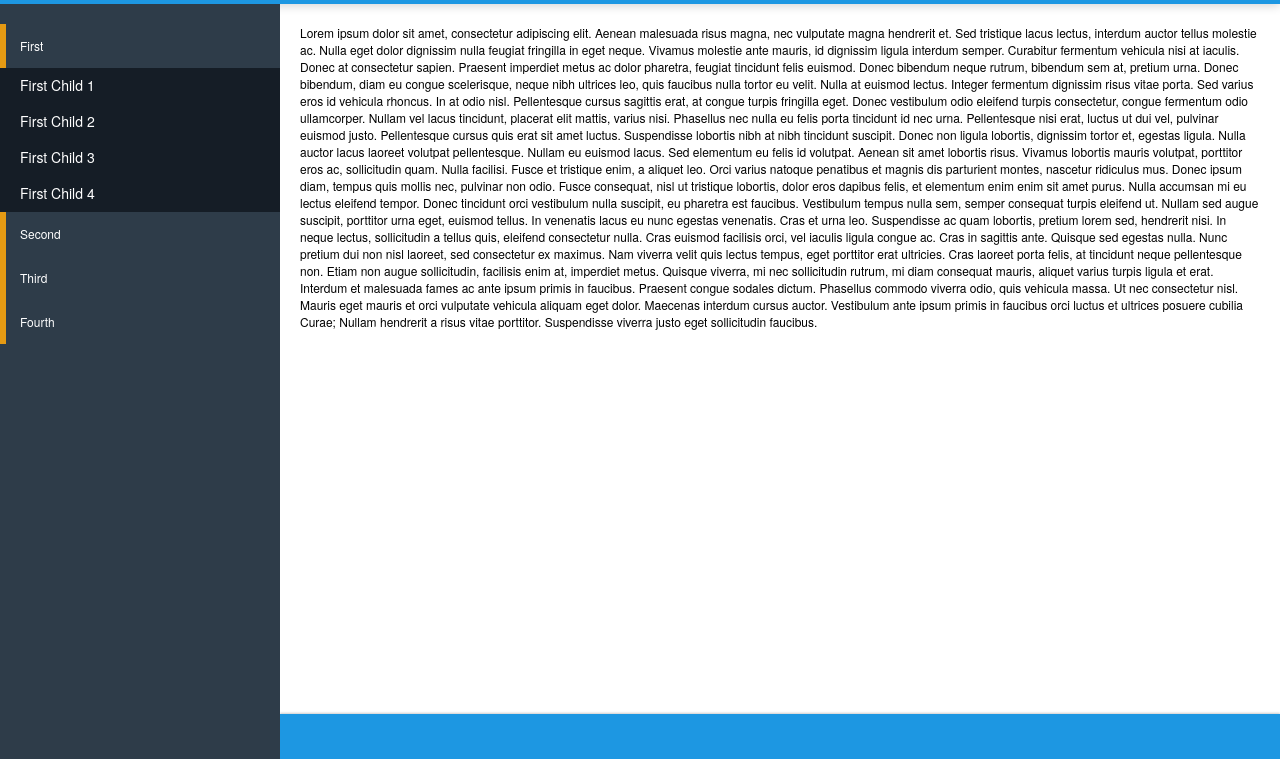
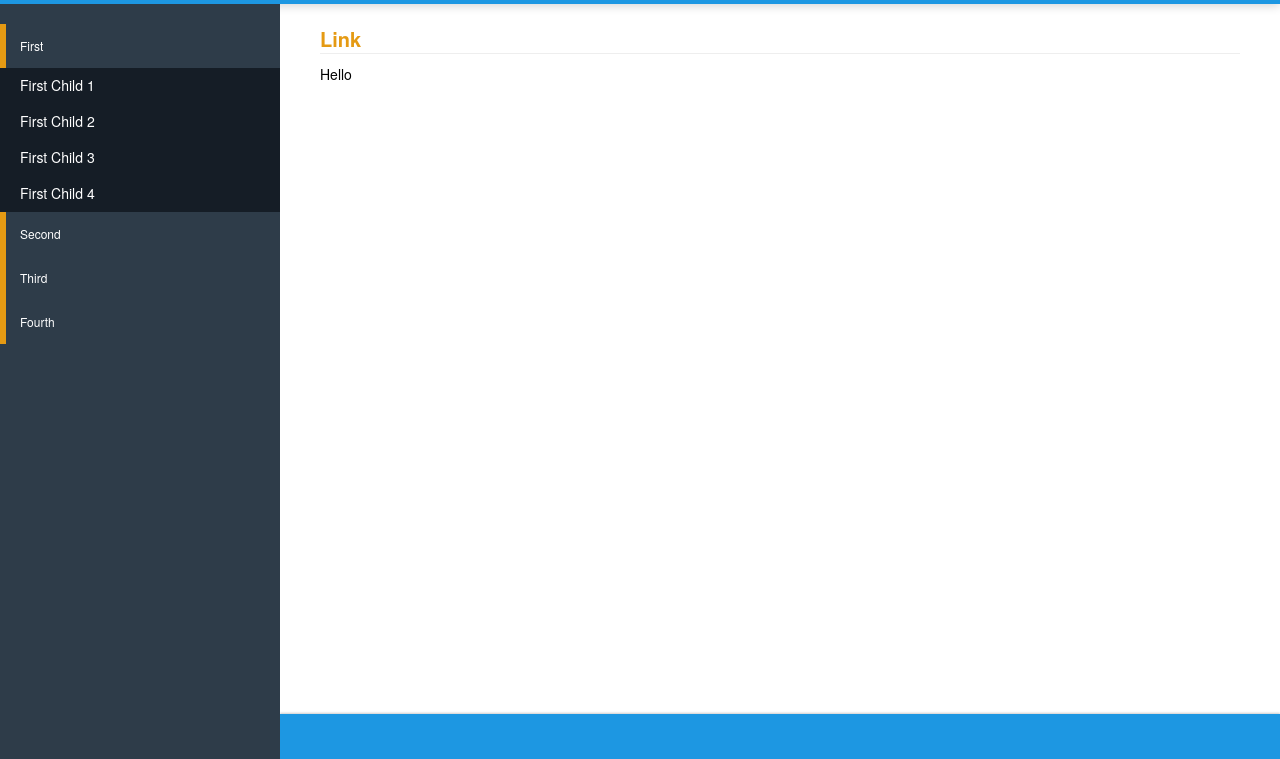
Before and after one commit to choijaewoong/template, a plain HTML site: page views/index.html in a window 1280 px wide. Shown: the part 41-800 px from the top of the page. Drawn offline with Linux system fonts and the light colour scheme.

Commit message:
style:contents title 디자인

```diff
--- /dev/null
+++ b/assets/css/_contents.css
@@ -0,0 +1,18 @@
+.contents {
+    padding: 20px 40px;
+    -webkit-transition: all .3s ease-in;
+    transition: all .3s ease-in;
+}
+
+.contents-tit {
+    margin-bottom: 10px;
+    font-size: 20px;
+    font-weight: bold;
+    color: #E59A13;
+    border-bottom: 1px solid #eee;
+}
+.contents-tit .tit-sub {
+    color: #333;
+    font-size: 14px;
+    font-weight: normal;
+}
--- a/assets/css/_header.css
+++ b/assets/css/_header.css
@@ -11,7 +11,7 @@
     -moz-box-shadow:    0 1px 10px rgba(0, 0, 0, .2);
     -webkit-box-shadow: 0 1px 10px rgba(0, 0, 0, .2);
     box-shadow:         0 1px 10px rgba(0, 0, 0, .2);
-
+    z-index: 100;
 }
 .header-tit {
     float: left;
@@ -74,6 +74,7 @@
     background-color: #2e3c49;
     -webkit-transition: left .3s ease-in, opacity .3s ease-in;
     transition: left .3s ease-in, opacity .3s ease-in;
+    z-index: 90;
 }
 
 .lnb-menu .menu-link {
--- a/assets/css/_module/_link.css
+++ b/assets/css/_module/_link.css
@@ -1,3 +1,6 @@
+.link {
+    color: #000;
+}
 .link .txt-link{
     display: inline-block;
     position: relative;
--- a/assets/css/_responsive.css
+++ b/assets/css/_responsive.css
@@ -17,11 +17,8 @@
         left: 0;
     }
     .container {
-        margin-top: -45px;
+        margin-left: 0;
         padding-top: 135px;
-    }
-    .contents {
-        margin-left: 0;
     }
     .footer {
         margin-left: 0;
--- a/assets/css/layout.css
+++ b/assets/css/layout.css
@@ -2,16 +2,11 @@
 
 .container {
     min-height:100%;
-    margin-top: -45px;
+    margin: -45px 0 0 280px;
     padding-top: 90px;
 }
 
-.contents {
-    margin-left: 280px;
-    padding: 20px;
-    -webkit-transition: all .3s ease-in;
-    transition: all .3s ease-in;
-}
+
 
 .footer {
     margin-left: 280px;
--- a/assets/css/style.css
+++ b/assets/css/style.css
@@ -4,6 +4,7 @@
 @import url(./_global.css);
 @import url(./_sprite.css);
 @import url(./_header.css);
+@import url(./_contents.css);
 @import url(./_module/_btn.css);
 @import url(./_module/_link.css);
 @import url(./layout.css);
--- a/views/index.html
+++ b/views/index.html
@@ -46,15 +46,8 @@
     </div>
     <div class="container">
         <div class="contents">
-            Lorem ipsum dolor sit amet, consectetur adipiscing elit. Aenean malesuada risus magna, nec vulputate magna hendrerit et. Sed tristique lacus lectus, interdum auctor tellus molestie ac. Nulla eget dolor dignissim nulla feugiat fringilla in eget neque. Vivamus molestie ante mauris, id dignissim ligula interdum semper. Curabitur fermentum vehicula nisi at iaculis. Donec at consectetur sapien. Praesent imperdiet metus ac dolor pharetra, feugiat tincidunt felis euismod. Donec bibendum neque rutrum, bibendum sem at, pretium urna.
-
-            Donec bibendum, diam eu congue scelerisque, neque nibh ultrices leo, quis faucibus nulla tortor eu velit. Nulla at euismod lectus. Integer fermentum dignissim risus vitae porta. Sed varius eros id vehicula rhoncus. In at odio nisl. Pellentesque cursus sagittis erat, at congue turpis fringilla eget. Donec vestibulum odio eleifend turpis consectetur, congue fermentum odio ullamcorper. Nullam vel lacus tincidunt, placerat elit mattis, varius nisi. Phasellus nec nulla eu felis porta tincidunt id nec urna. Pellentesque nisi erat, luctus ut dui vel, pulvinar euismod justo. Pellentesque cursus quis erat sit amet luctus.
-
-            Suspendisse lobortis nibh at nibh tincidunt suscipit. Donec non ligula lobortis, dignissim tortor et, egestas ligula. Nulla auctor lacus laoreet volutpat pellentesque. Nullam eu euismod lacus. Sed elementum eu felis id volutpat. Aenean sit amet lobortis risus. Vivamus lobortis mauris volutpat, porttitor eros ac, sollicitudin quam. Nulla facilisi. Fusce et tristique enim, a aliquet leo. Orci varius natoque penatibus et magnis dis parturient montes, nascetur ridiculus mus. Donec ipsum diam, tempus quis mollis nec, pulvinar non odio. Fusce consequat, nisl ut tristique lobortis, dolor eros dapibus felis, et elementum enim enim sit amet purus. Nulla accumsan mi eu lectus eleifend tempor. Donec tincidunt orci vestibulum nulla suscipit, eu pharetra est faucibus. Vestibulum tempus nulla sem, semper consequat turpis eleifend ut. Nullam sed augue suscipit, porttitor urna eget, euismod tellus.
-
-            In venenatis lacus eu nunc egestas venenatis. Cras et urna leo. Suspendisse ac quam lobortis, pretium lorem sed, hendrerit nisi. In neque lectus, sollicitudin a tellus quis, eleifend consectetur nulla. Cras euismod facilisis orci, vel iaculis ligula congue ac. Cras in sagittis ante. Quisque sed egestas nulla. Nunc pretium dui non nisl laoreet, sed consectetur ex maximus. Nam viverra velit quis lectus tempus, eget porttitor erat ultricies.
-
-            Cras laoreet porta felis, at tincidunt neque pellentesque non. Etiam non augue sollicitudin, facilisis enim at, imperdiet metus. Quisque viverra, mi nec sollicitudin rutrum, mi diam consequat mauris, aliquet varius turpis ligula et erat. Interdum et malesuada fames ac ante ipsum primis in faucibus. Praesent congue sodales dictum. Phasellus commodo viverra odio, quis vehicula massa. Ut nec consectetur nisl. Mauris eget mauris et orci vulputate vehicula aliquam eget dolor. Maecenas interdum cursus auctor. Vestibulum ante ipsum primis in faucibus orci luctus et ultrices posuere cubilia Curae; Nullam hendrerit a risus vitae porttitor. Suspendisse viverra justo eget sollicitudin faucibus.
+            <h2 class="contents-tit">Link</h2>
+            <a href="#" class="link"><span class="txt-link">Hello</span></a>
         </div>
     </div>
     <div class="footer">
```
